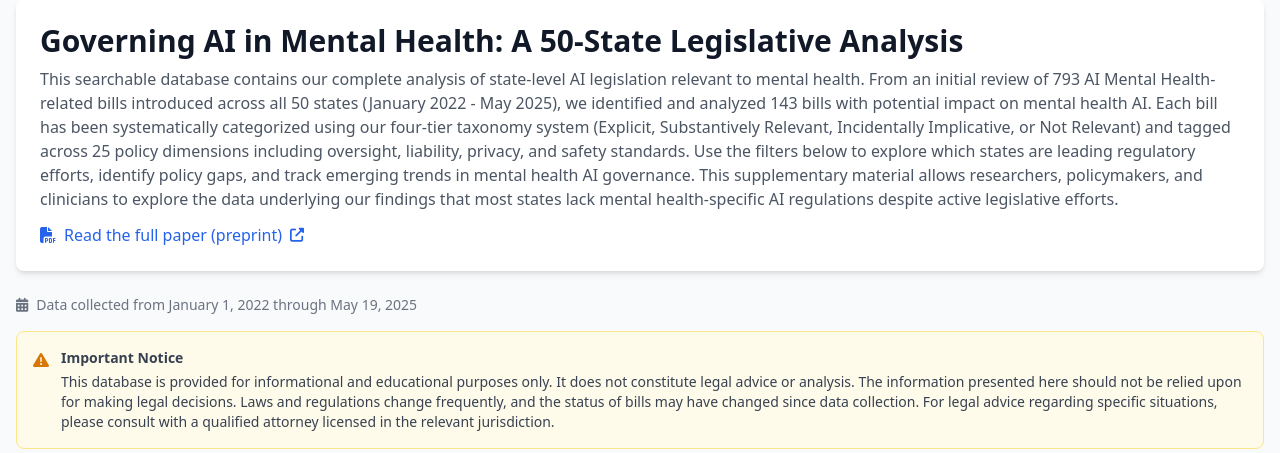
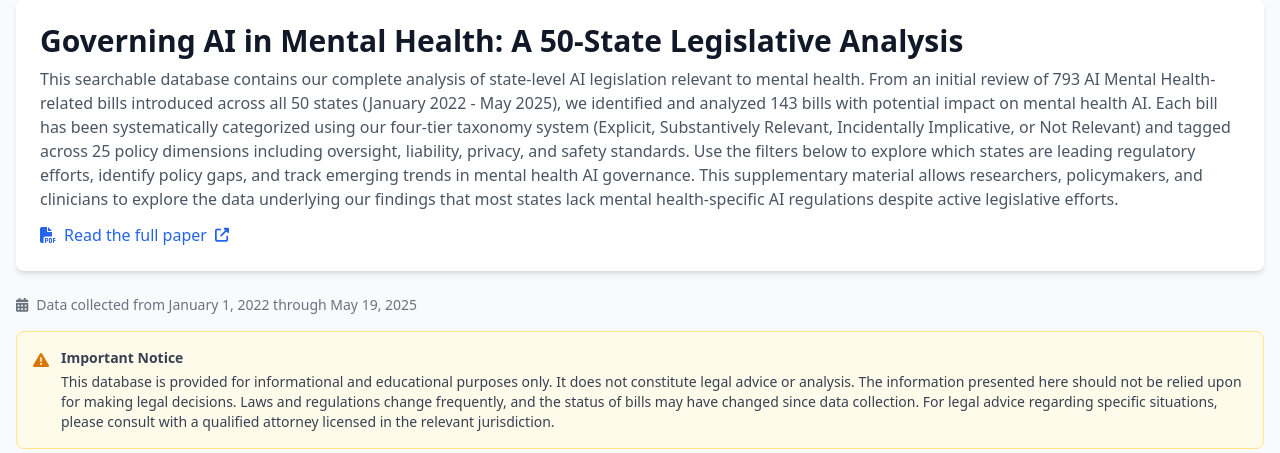
Before and after one commit to MattMatt27/Governing-AI-in-Mental-Health, a Flask app: page / in a window 1280 px wide. Shown: the part 17-470 px from the top of the page. Run offline with Flask 3, Linux system fonts and the light colour scheme; data that the repository does not hold is empty; some libraries are stand-ins or nearby versions.

Commit message:
docs: Update links from preprint to published paper

```diff
--- a/templates/index.html
+++ b/templates/index.html
@@ -21,11 +21,11 @@
             <p class="text-gray-600 mb-3">This searchable database contains our complete analysis of state-level AI legislation relevant to mental health. From an initial review of 793 AI Mental Health-related bills introduced across all 50 states (January 2022 - May 2025), we identified and analyzed 143 bills with potential impact on mental health AI. Each bill has been systematically categorized using our four-tier taxonomy system (Explicit, Substantively Relevant, Incidentally Implicative, or Not Relevant) and tagged across 25 policy dimensions including oversight, liability, privacy, and safety standards. Use the filters below to explore which states are leading regulatory efforts, identify policy gaps, and track emerging trends in mental health AI governance. This supplementary material allows researchers, policymakers, and clinicians to explore the data underlying our findings that most states lack mental health-specific AI regulations despite active legislative efforts.</p>
             <div class="flex items-center gap-2">
                 <i class="fas fa-file-pdf text-blue-600"></i>
-                <a href="https://s3.ca-central-1.amazonaws.com/assets.jmir.org/assets/preprints/preprint-80739-submitted.pdf"
+                <a href="https://mental.jmir.org/2025/1/e80739/"
                    target="_blank"
                    rel="noopener noreferrer"
                    class="text-blue-600 hover:text-blue-800 font-medium">
-                    Read the full paper (preprint)
+                    Read the full paper
                 </a>
                 <i class="fas fa-external-link-alt text-blue-600 text-sm"></i>
             </div>
```
Also changed, not shown: README.md.
